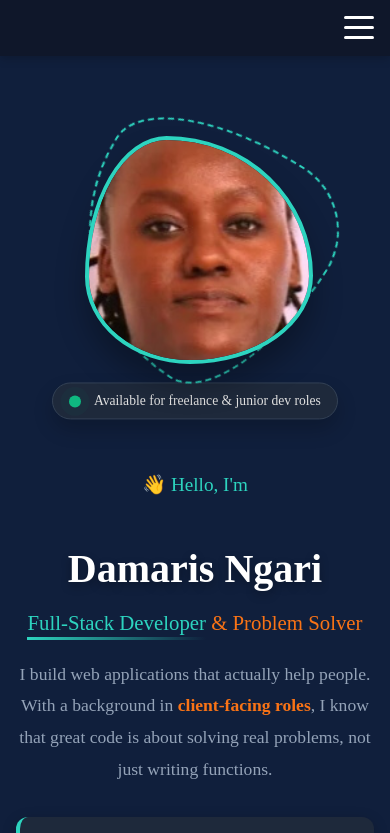
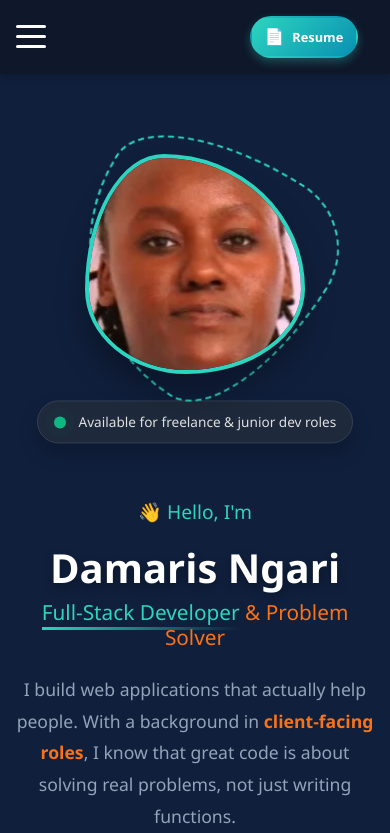
Before and after one commit to WanjiruNgari2/myportfolio, a React (Vite) app in the folder ReactPORTFOLIO/: page / in a window 390 px wide. Shown: the top 833 px of the page. Built offline with nearby package versions, Linux system fonts and the light colour scheme.

Commit message:
update resume btn on mobile device

```diff
--- /dev/null
+++ b/ReactPORTFOLIO/src/App.css
@@ -0,0 +1,115 @@
+/* Global Styles - Reset margins and padding */
+* {
+    margin: 0;
+    padding: 0;
+    box-sizing: border-box;
+}
+
+html {
+    scroll-behavior: smooth;
+}
+
+body {
+    font-family: 'Segoe UI', Tahoma, Geneva, Verdana, sans-serif;
+    background: #101f3c;
+    color: #e0e0e0;
+    line-height: 1.6;
+    overflow-x: hidden;
+}
+
+/* Main container - this removes the large margins */
+.app-container {
+    min-height: 100vh;
+    width: 100%;
+    overflow-x: hidden;
+}
+
+/* Global section spacing */
+section {
+    padding: 4rem 1rem;
+    width: 100%;
+}
+
+/* Container for content - consistent max-width */
+.container {
+    max-width: 1200px;
+    margin: 0 auto;
+    padding: 0 1rem;
+}
+
+/* Headers global styling */
+h1, h2, h3, h4, h5, h6 {
+    color: #2dd4bf;
+    line-height: 1.2;
+}
+
+h2 {
+    font-size: 2.5rem;
+    margin-bottom: 2rem;
+    text-align: center;
+}
+
+/* Links */
+a {
+    text-decoration: none;
+    color: inherit;
+}
+
+/* Buttons global */
+button {
+    cursor: pointer;
+    border: none;
+    font-family: inherit;
+}
+
+/* Scrollbar styling */
+::-webkit-scrollbar {
+    width: 10px;
+}
+
+::-webkit-scrollbar-track {
+    background: #0f172a;
+}
+
+::-webkit-scrollbar-thumb {
+    background: #2dd4bf;
+    border-radius: 0.1px;
+}
+
+::-webkit-scrollbar-thumb:hover {
+    background: #f97316;
+}
+
+/* Animation classes */
+.animate-on-scroll {
+    opacity: 0;
+    transform: translateY(40px);
+    transition: opacity 0.8s ease-out, transform 0.8s ease-out;
+    transition-delay: var(--delay, 0s);
+}
+
+.animate-on-scroll.visible {
+    opacity: 1;
+    transform: translateY(0);
+}
+
+/* Responsive */
+@media (max-width: 768px) {
+    section {
+        padding: 3rem 1rem;
+    }
+
+    h2 {
+        font-size: 2rem;
+    }
+}
+
+@media (max-width: 480px) {
+    section {
+        padding: 2rem 1rem;
+    }
+
+    h2 {
+        font-size: 1.8rem;
+    }
+}
--- a/ReactPORTFOLIO/src/App.jsx
+++ b/ReactPORTFOLIO/src/App.jsx
@@ -1,3 +1,4 @@
+import { useEffect } from 'react';
 import Header  from './components/Header';
 import Hero from './sections/hero';
 import About from './sections/About';
@@ -5,8 +6,30 @@ import Projects from './sections/Projects';
 import Skills from './sections/Skills';
 import Contact from './sections/Contact';
 import './index.css';
+import './App.css';
 
 function App() {
+  // Add scroll animation observer
+  useEffect(() => {
+    const observer = new IntersectionObserver(
+      (entries) => {
+        entries.forEach((entry) => {
+          if (entry.isIntersecting) {
+            entry.target.classList.add('visible');
+          }
+        });
+      },
+      { threshold: 0.1 }
+    );
+
+    const animatedElements = document.querySelectorAll('.animate-on-scroll');
+    animatedElements.forEach((el) => observer.observe(el));
+
+    return () => {
+          animatedElements.forEach((el) => observer.unobserve(el));
+    };
+  }, []);
+
   return (
     <div className="app-container" >
 
--- a/ReactPORTFOLIO/src/components/navbar.css
+++ b/ReactPORTFOLIO/src/components/navbar.css
@@ -42,6 +42,7 @@ nav {
     display: flex;
     gap: 2rem;
     align-items: center;
+    position: fixed;
 }
 
 nav a {
@@ -84,9 +85,9 @@ nav a:hover::after {
     gap: 0.5rem;
     background: linear-gradient(135deg, #2dd4bf, #0891b2);
     color: white;
-    padding: 0.6rem 1.2rem;
+    padding: 0.4rem 0.8rem;
     border-radius: 50px;
-    font-size: 0.95rem;
+    font-size: 0.8rem;
     font-weight: 600;
     text-decoration: none;
     transition: all 0.3s ease;
@@ -105,7 +106,8 @@ nav a:hover::after {
 }
 
 .download-icon {
-    font-size: 1.2rem;
+    font-size: 1rem;
+    margin: 0;
 }
 
 /* Hamburger Menu Styles */
@@ -170,7 +172,9 @@ nav a:hover::after {
     }
 
     .resume-container {
-        display: none; /* Hide desktop resume button on mobile */
+        display: block;
+        margin-left: auto;
+        margin-right: 1rem;
     }
 
     nav {
```
